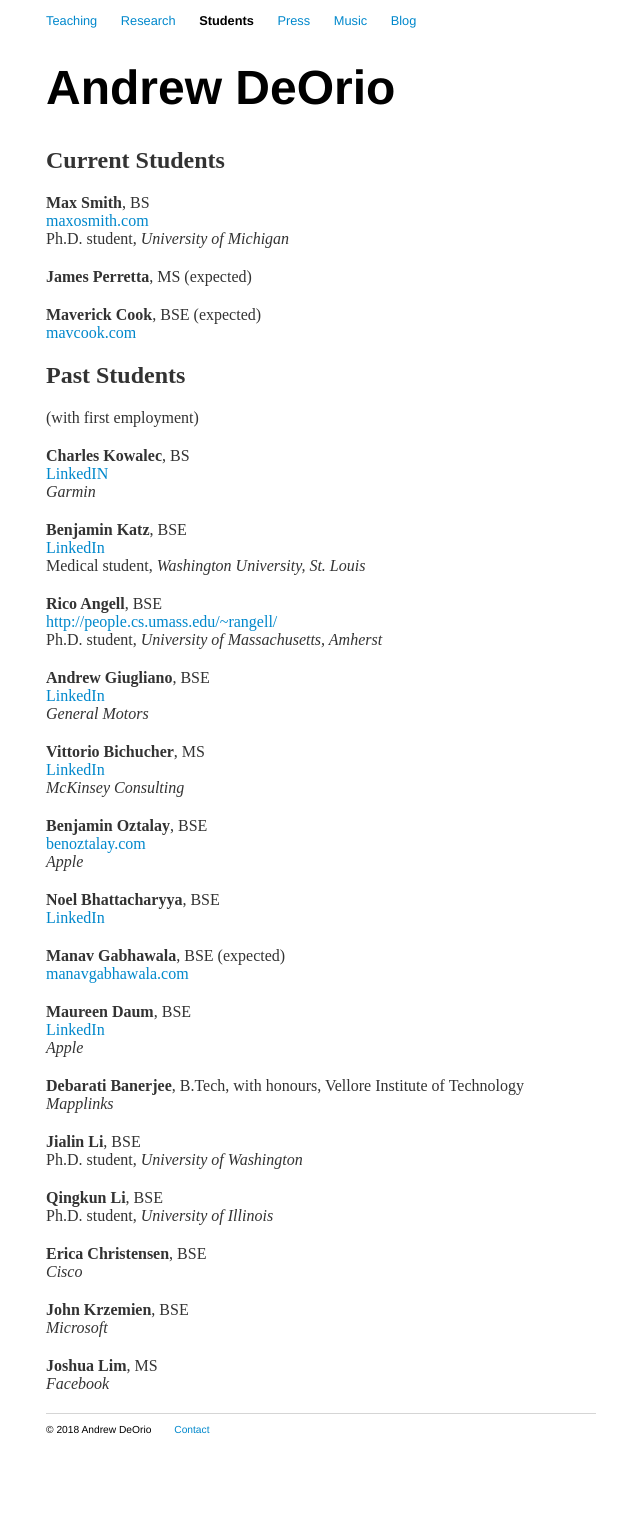
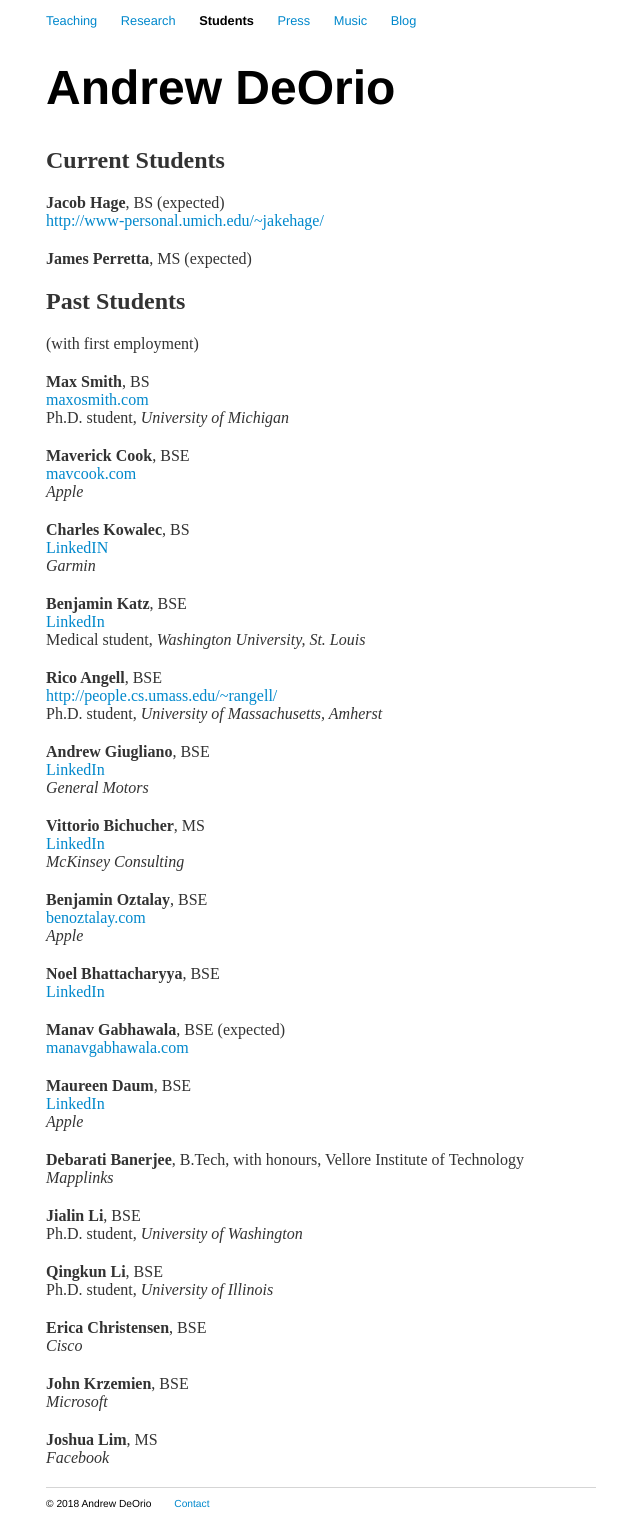
Before and after one commit to awdeorio/andrewdeorio.com, a Jekyll site: the page built from students/index.html, in a window 1280 px wide. Shown: the whole page, without its empty margins (319-959 px from the left). Built offline with Jekyll 4.4.1, drawn with Linux system fonts in a browser that asks for light colours; nearby versions of some CDN libraries; before the commit the page ends 1445 px from its top, so only the background shows below that.

Commit message:
Update students list

```diff
--- a/students/index.html
+++ b/students/index.html
@@ -8,11 +8,12 @@ title: Students | Andrew DeOrio
 </div>
 
 <div class="content">
-<b>Max Smith</b>, BS<br>
-<a href="http://maxosmith.com/" target="_blank">
-maxosmith.com
+
+<div class="content">
+<b>Jacob Hage</b>, BS (expected)<br>
+<a href="http://www-personal.umich.edu/~jakehage/" target="_blank">
+http://www-personal.umich.edu/~jakehage/
 </a><br>
-Ph.D. student, <i>University of Michigan</i>
 </div>
 
 <div class="content">
@@ -22,15 +23,23 @@ Ph.D. student, <i>University of Michigan</i>
 </div>
 
 <div class="content">
-<b>Maverick Cook</b>, BSE (expected)<br>
+<h2>Past Students</h2>
+(with first employment)
+</div>
+
+<b>Max Smith</b>, BS<br>
+<a href="http://maxosmith.com/" target="_blank">
+maxosmith.com
+</a><br>
+Ph.D. student, <i>University of Michigan</i>
+</div>
+
+<div class="content">
+<b>Maverick Cook</b>, BSE<br>
 <a href="http://www.mavcook.com/" target="_blank">
 mavcook.com
 </a><br>
-</div>
-
-<div class="content">
-<h2>Past Students</h2>
-(with first employment)
+<i>Apple</i>
 </div>
 
 <div class="content">
```
